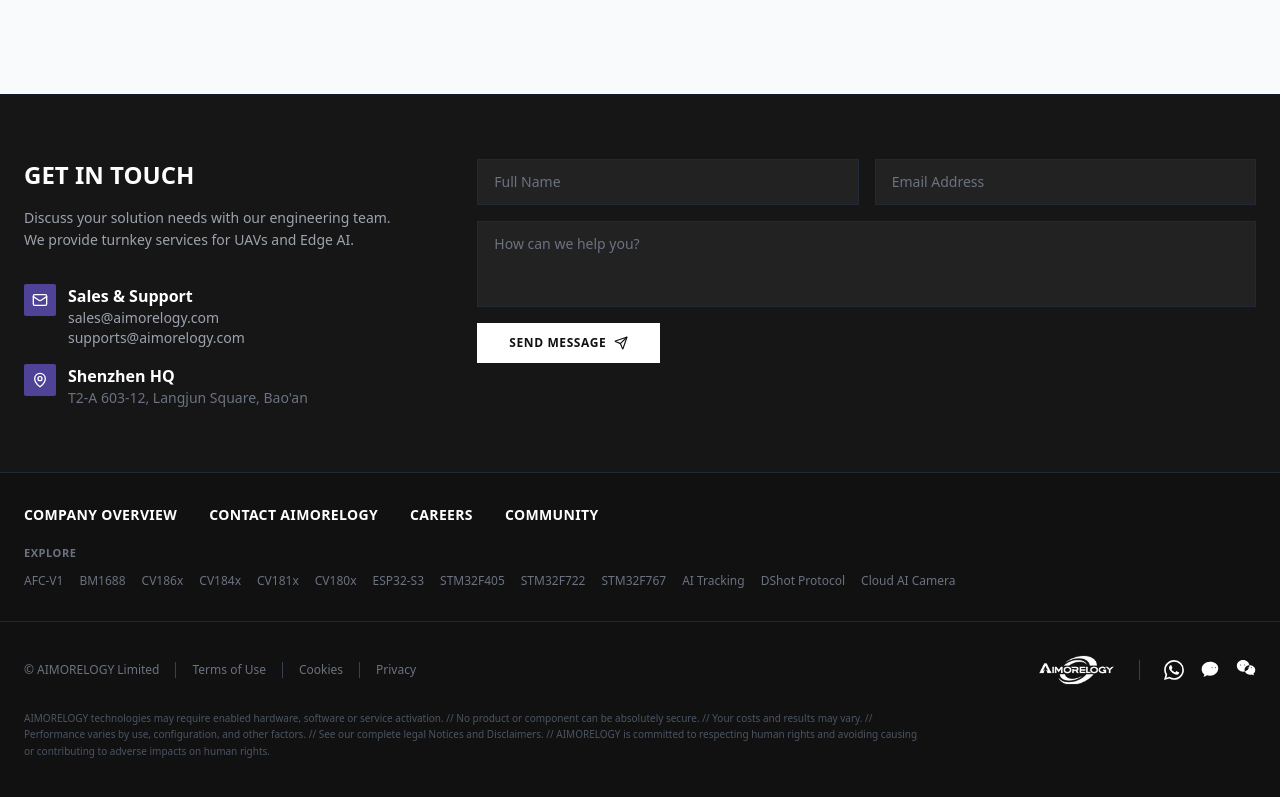
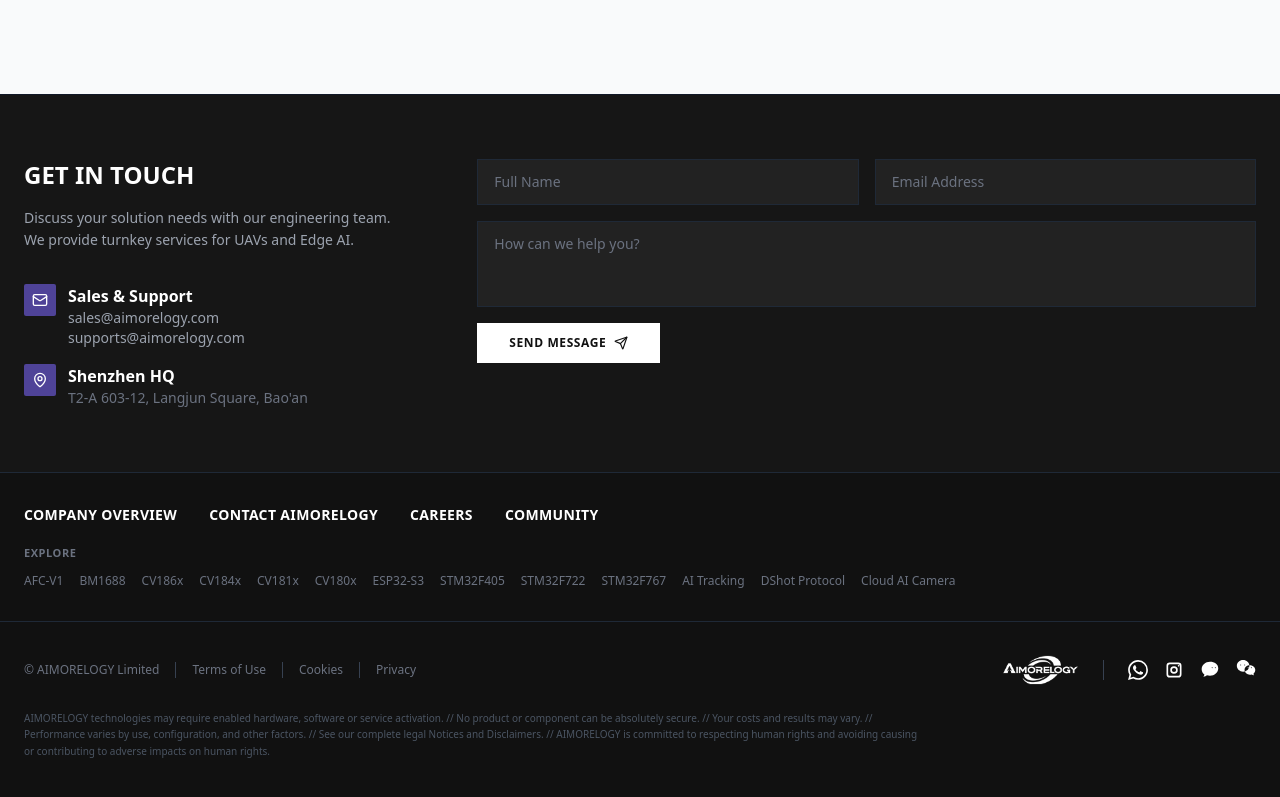
Before and after one commit to AIMORELOGY-LTD/aimorelogy-ltd.github.io, a React (Vite) app: page /en in a window 1280 px wide. Shown: the part 3635-4432 px from the top of the page. Built offline with nearby package versions, Linux system fonts and the light colour scheme; no server answers.

Commit message:
Add Instagram link to footer socials

```diff
--- a/components/Footer.tsx
+++ b/components/Footer.tsx
@@ -24,6 +24,12 @@
 const WeComIcon = () => (
   <svg viewBox="0 0 24 24" width="20" height="20" fill="currentColor">
       <path d="M14.6,9.8c-0.3,0-0.6-0.2-0.6-0.5c0-0.3,0.3-0.5,0.6-0.5c0.3,0,0.6,0.2,0.6,0.5C15.2,9.6,14.9,9.8,14.6,9.8z M18.4,9.8c-0.3,0-0.6-0.2-0.6-0.5c0-0.3,0.3-0.5,0.6-0.5c0.3,0,0.6,0.2,0.6,0.5C19,9.6,18.7,9.8,18.4,9.8z M12,2C6.5,2,2,6,2,11c0,2.6,1.2,4.9,3.3,6.5c-0.2,0.8-0.7,2.1-1.3,2.5c0,0,0,0,0,0c1.7,0,3.5-0.9,4.3-1.6c1.1,0.4,2.3,0.6,3.6,0.6c5.5,0,10-4,10-9S17.5,2,12,2z"/>
+  </svg>
+);
+
+const InstagramIcon = () => (
+  <svg viewBox="0 0 24 24" width="20" height="20" fill="currentColor">
+    <path d="M7 3h10a4 4 0 014 4v10a4 4 0 01-4 4H7a4 4 0 01-4-4V7a4 4 0 014-4zm0 2a2 2 0 00-2 2v10a2 2 0 002 2h10a2 2 0 002-2V7a2 2 0 00-2-2H7zm5 2.5a4.5 4.5 0 110 9 4.5 4.5 0 010-9zm0 2a2.5 2.5 0 100 5 2.5 2.5 0 000-5zM17.5 6a1 1 0 110 2 1 1 0 010-2z"/>
   </svg>
 );
 
@@ -330,6 +336,12 @@
                    enableHoverColor={false}
                  />
                  <SocialLink
+                   icon={<InstagramIcon />}
+                   label="Instagram"
+                   href="https://www.instagram.com/aimorelogy/"
+                   hoverColor="#E1306C"
+                 />
+                 <SocialLink
                    icon={<WeComIcon />}
                    label="WeCom"
                    qrCode="/Social-Media/wecom.webp"
```
